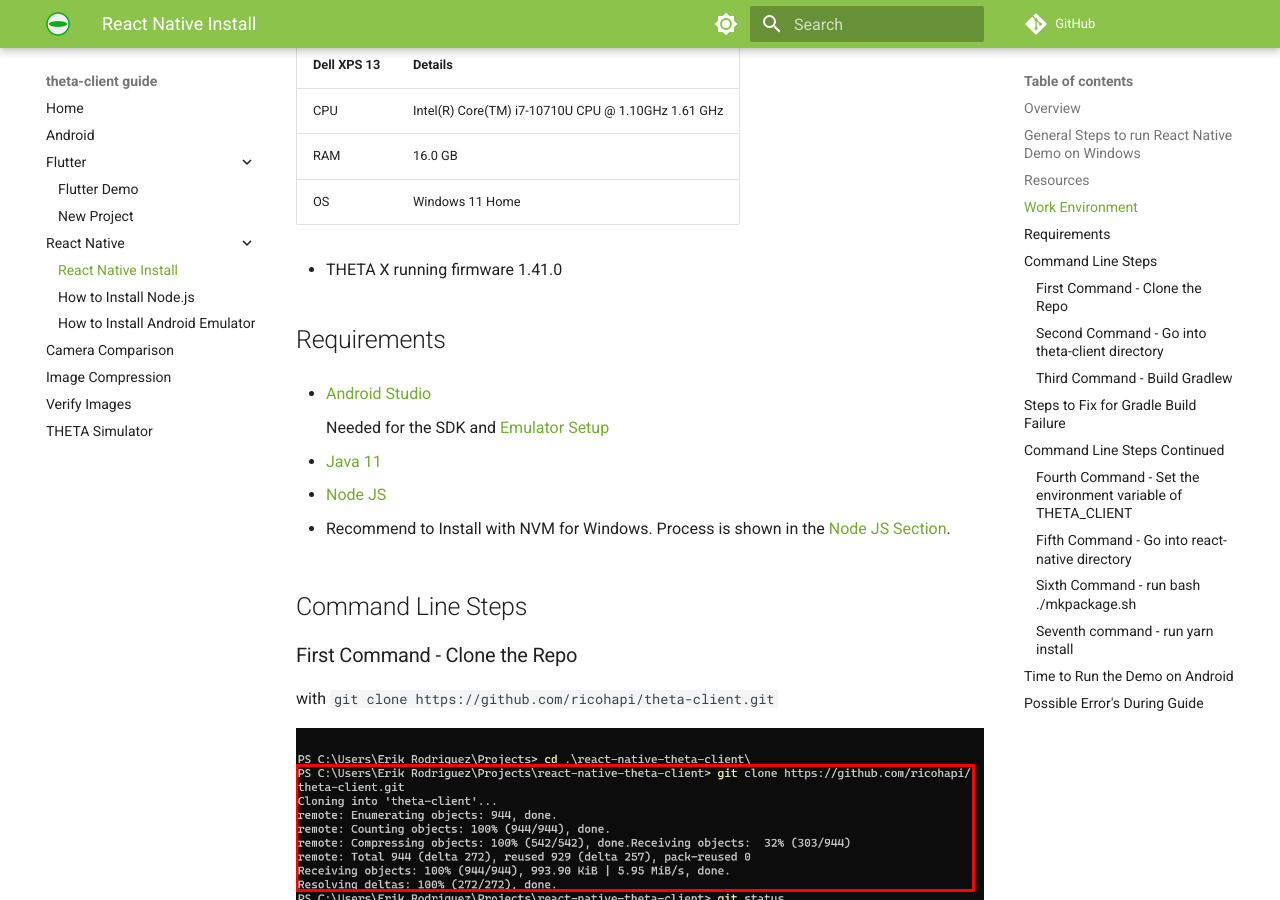
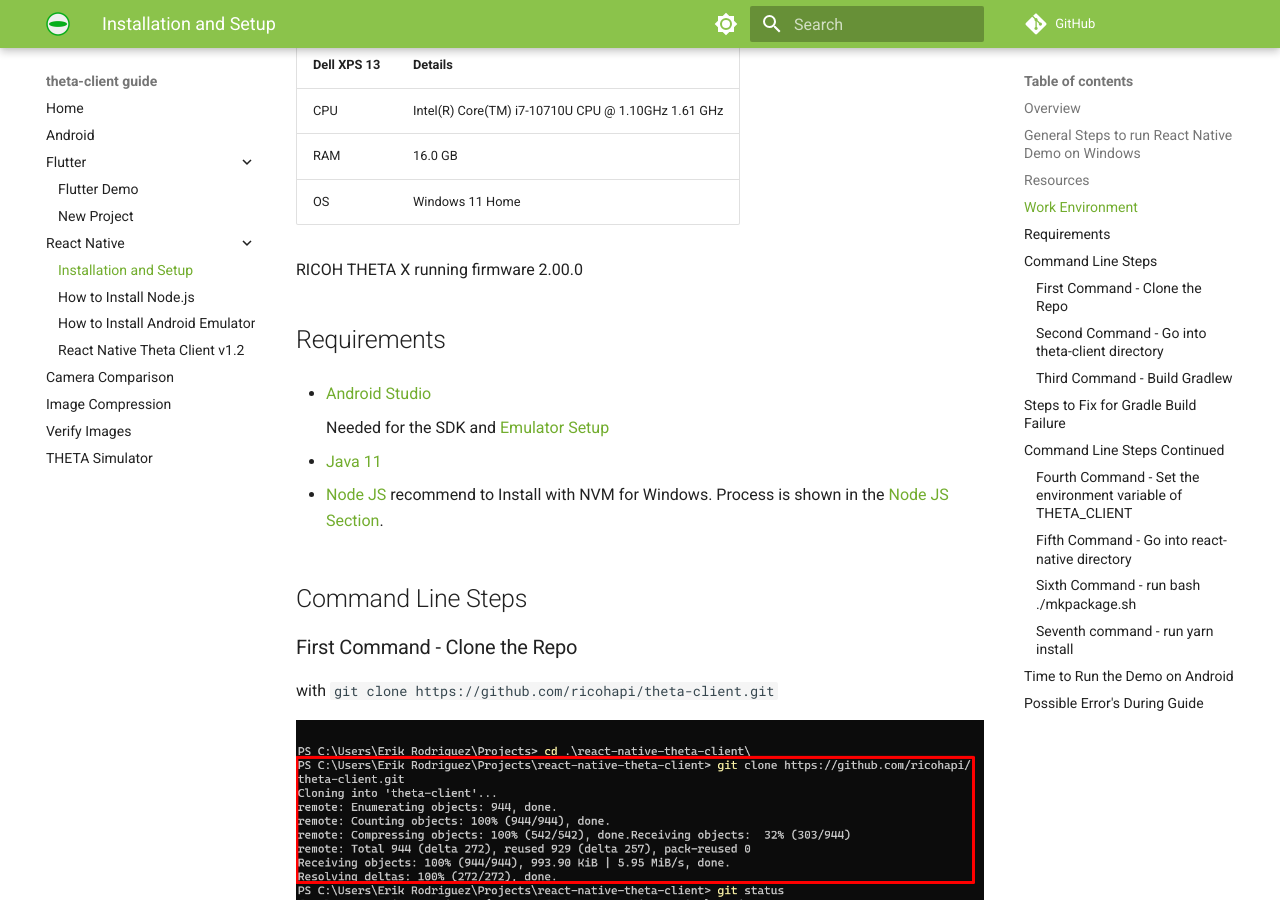
Before and after one commit to theta360developers/theta-client-guide, an MkDocs documentation site: the page built from docs/react-native-install.md, in a window 1280 px wide and 900 px high, scrolled down 1364 px. Built offline with MkDocs 1.6.1 and Material for MkDocs 9.7.7, drawn with Linux system fonts in a browser that asks for light colours; comment, search, counter and statistics services are not loaded.

Commit message:
Added new walkthrough of Theta Client SDK 1.2

```diff
--- a/docs/react-native-install.md
+++ b/docs/react-native-install.md
@@ -40,7 +40,7 @@
 | RAM         | 16.0 GB |
 | OS          | Windows 11 Home |
 
-* THETA X running firmware 1.41.0
+RICOH THETA X running firmware 2.00.0
 
 ## Requirements
 
@@ -50,9 +50,7 @@
 
 * [Java 11](https://www.oracle.com/java/technologies/javase/jdk11-archive-downloads.html)
 
-* [Node JS](https://github.com/coreybutler/nvm-windows)
-
-  * Recommend to Install with NVM for Windows. Process is shown in the [Node JS Section](how-to-install-nodejs.md).
+* [Node JS](https://github.com/coreybutler/nvm-windows) recommend to Install with NVM for Windows. Process is shown in the [Node JS Section](how-to-install-nodejs.md).
 
 ## Command Line Steps
 
--- a/mkdocs.yml
+++ b/mkdocs.yml
@@ -9,9 +9,10 @@
       - 'Flutter Demo': 'flutter.md'
       - 'New Project': 'flutter/new-project-on-linux.md'
   - React Native:
-      - 'React Native Install': 'react-native-install.md'
+      - 'Installation and Setup': 'react-native-install.md'
       - 'How to Install Node.js': 'how-to-install-nodejs.md'
       - 'How to Install Android Emulator': 'how-to-setup-android-emulator.md'
+      - 'React Native Theta Client v1.2': 'react-native-theta-client-1_2.md'
   - Camera Comparison: 'camera_compare.md'
   - Image Compression: 'compression.md'
   - Verify Images: 'verify_image.md'
```
Also changed, not shown: docs/how-to-install-nodejs.md (+4 -0 lines), docs/react-native-theta-client-1_2.md (added, +3 -0 lines).
